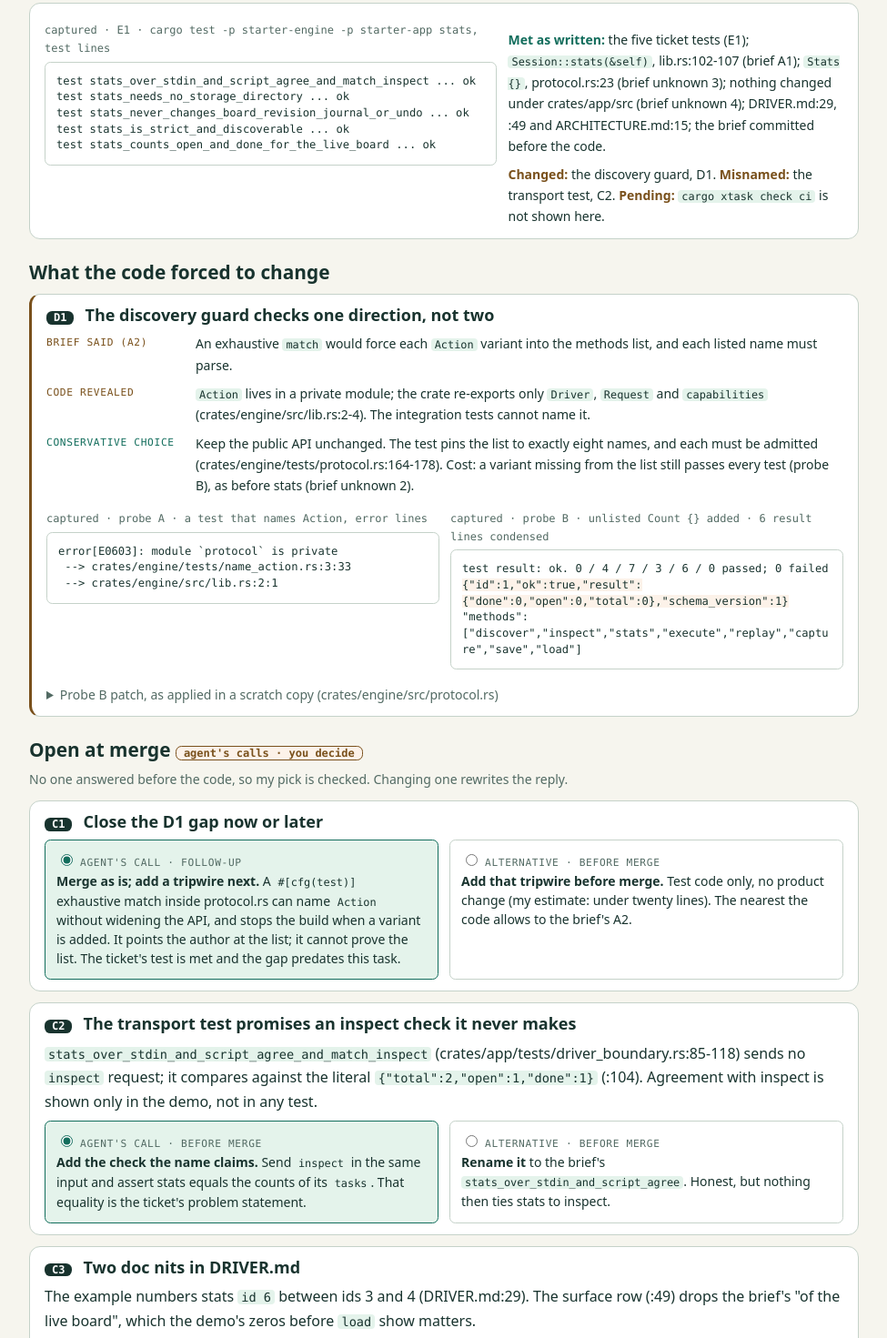
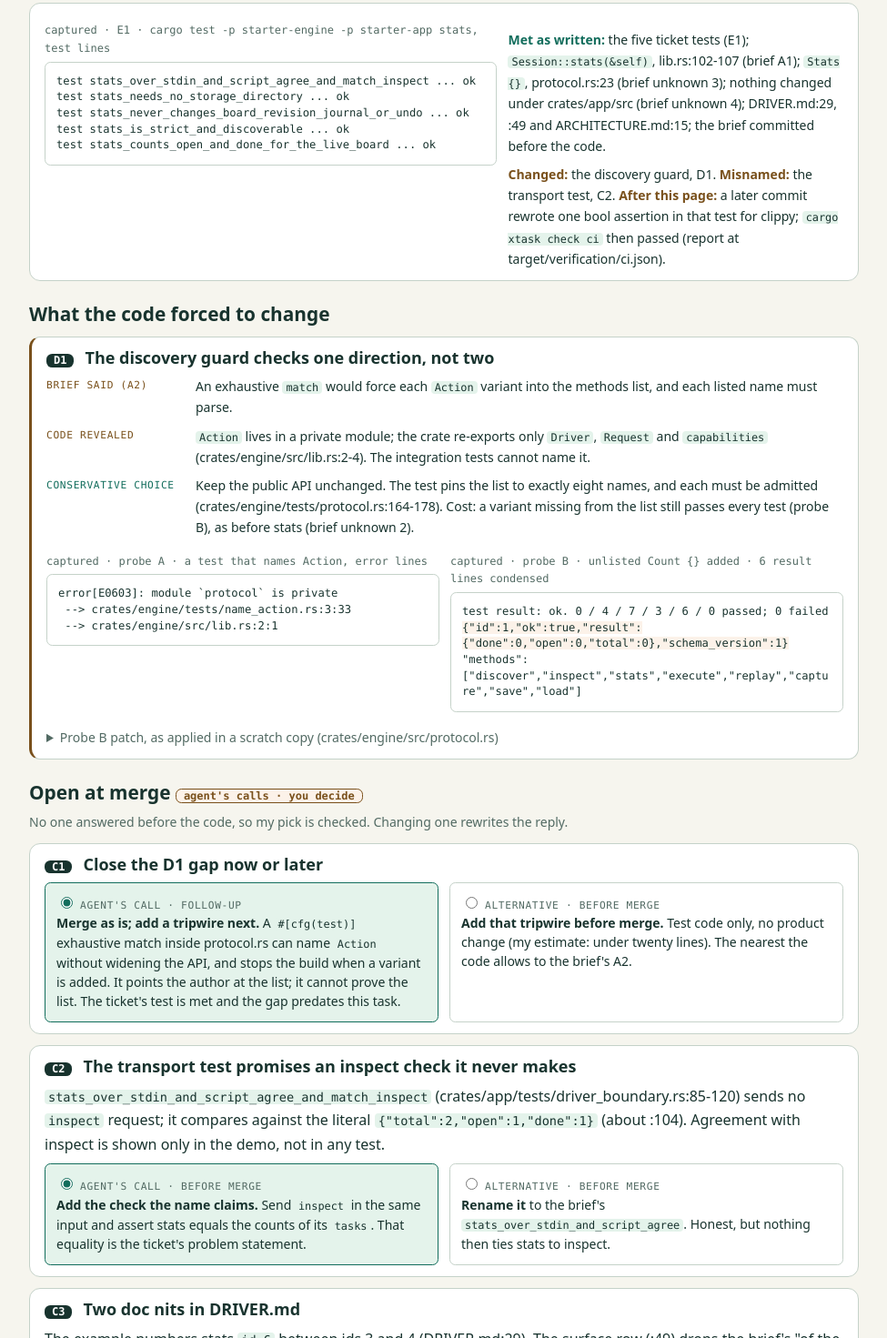
Before and after one commit to jacobwarren/rust-ai-native-template, a plain HTML site: page harness/task-artifacts/board-stats/report.html in a window 1280 px wide. Shown: the part 727-2198 px from the top of the page at 91% size, without its empty margins (152-1127 px from the left). Drawn offline with Linux system fonts and the light colour scheme.

Commit message:
Report: note the clippy fix and the passing CI run
Co-Authored-By: Claude Sonnet 5.5 <noreply@anthropic.com>

```diff
--- a/harness/task-artifacts/board-stats/report.html
+++ b/harness/task-artifacts/board-stats/report.html
@@ -189,7 +189,7 @@ test stats_is_strict_and_discoverable ... ok
 test stats_counts_open_and_done_for_the_live_board ... ok</pre></figure>
       <div class="so">
         <p class="so"><span class="met">Met as written:</span> the five ticket tests (E1); <code>Session::stats(&amp;self)</code>, lib.rs:102-107 (brief A1); <code>Stats {}</code>, protocol.rs:23 (brief unknown 3); nothing changed under crates/app/src (brief unknown 4); DRIVER.md:29, :49 and ARCHITECTURE.md:15; the brief committed before the code.</p>
-        <p class="so"><span class="chg">Changed:</span> the discovery guard, D1. <span class="chg">Misnamed:</span> the transport test, C2. <span class="chg">Pending:</span> <code>cargo xtask check ci</code> is not shown here.</p>
+        <p class="so"><span class="chg">Changed:</span> the discovery guard, D1. <span class="chg">Misnamed:</span> the transport test, C2. <span class="chg">After this page:</span> a later commit rewrote one bool assertion in that test for clippy; <code>cargo xtask check ci</code> then passed (report at target/verification/ci.json).</p>
       </div>
     </div>
   </section>
@@ -236,7 +236,7 @@ test stats_counts_open_and_done_for_the_live_board ... ok</pre></figure>
 
   <section class="card decision" id="c2" data-title="C2 transport test name">
     <h3><span class="tag">C2</span> The transport test promises an inspect check it never makes</h3>
-    <p><code>stats_over_stdin_and_script_agree_and_match_inspect</code> (crates/app/tests/driver_boundary.rs:85-118) sends no <code>inspect</code> request; it compares against the literal <code>{"total":2,"open":1,"done":1}</code> (:104). Agreement with inspect is shown only in the demo, not in any test.</p>
+    <p><code>stats_over_stdin_and_script_agree_and_match_inspect</code> (crates/app/tests/driver_boundary.rs:85-120) sends no <code>inspect</code> request; it compares against the literal <code>{"total":2,"open":1,"done":1}</code> (about :104). Agreement with inspect is shown only in the demo, not in any test.</p>
     <div class="opts">
       <label><input type="radio" name="c2" checked data-when="before" data-reply="before merge: add an inspect request to the transport test and assert stats equals counts of its tasks."><span class="who">Agent's call · before merge</span><br><b>Add the check the name claims.</b> Send <code>inspect</code> in the same input and assert stats equals the counts of its <code>tasks</code>. That equality is the ticket's problem statement.</label>
       <label><input type="radio" name="c2" data-when="before" data-reply="before merge: rename the test to stats_over_stdin_and_script_agree, the brief's name."><span class="who">Alternative · before merge</span><br><b>Rename it</b> to the brief's <code>stats_over_stdin_and_script_agree</code>. Honest, but nothing then ties stats to inspect.</label>
```
